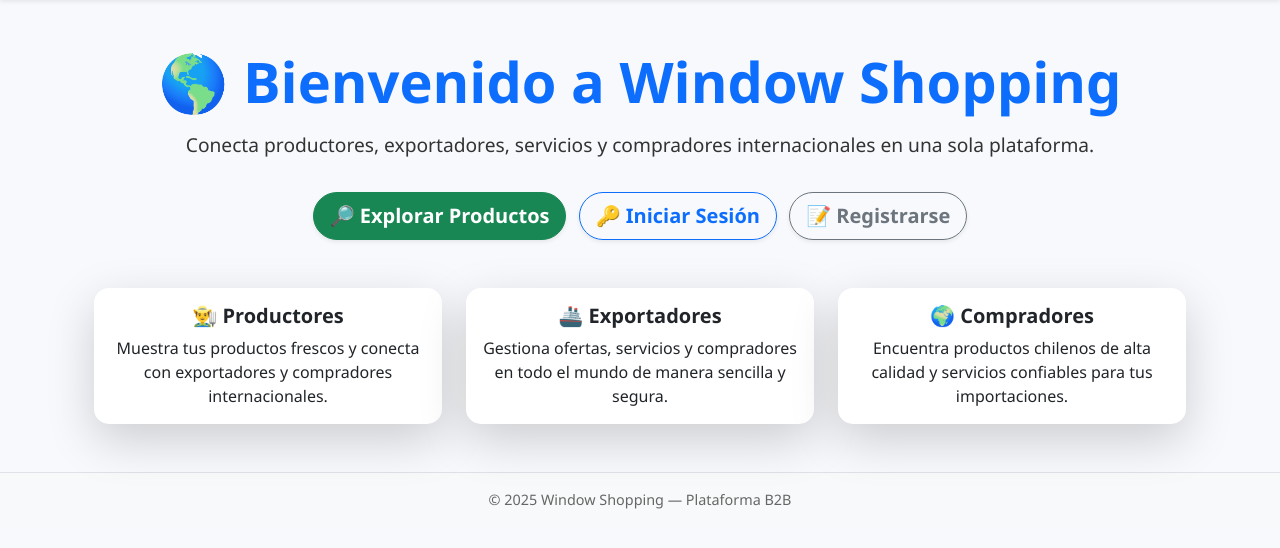
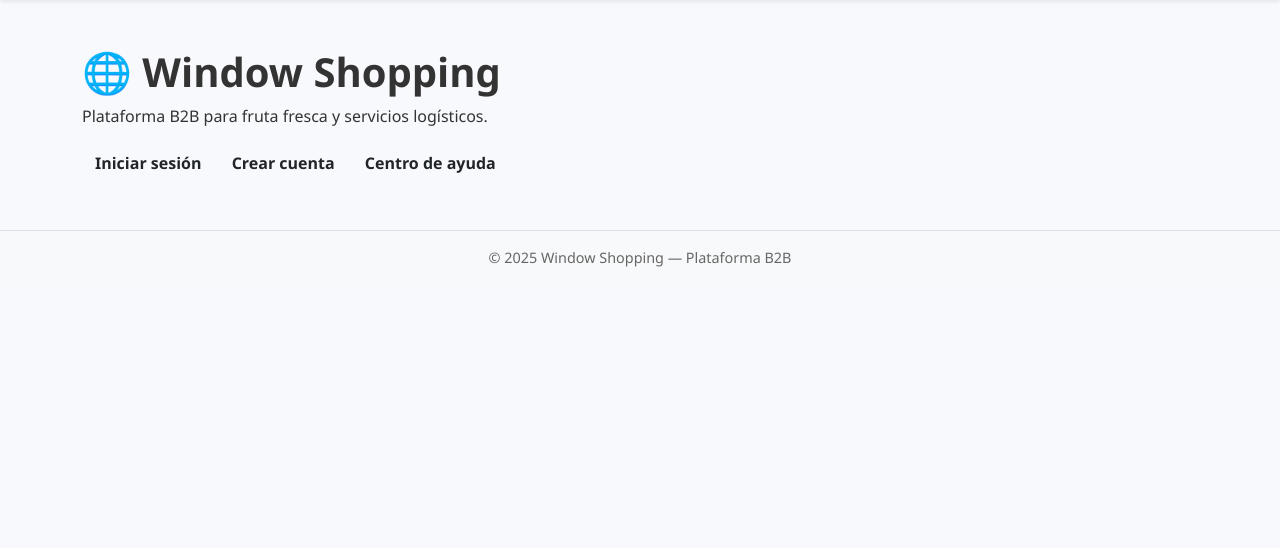
Before and after one commit to crhistopher09ponce04-art/Window-Shopping, a Flask app: page / in a window 1280 px wide. Shown: the part 57-605 px from the top of the page. Run offline with Flask 3, Linux system fonts and the light colour scheme.

Commit message:
Update landing.html

```diff
--- a/templates/landing.html
+++ b/templates/landing.html
@@ -1,59 +1,8 @@
 {% extends "base.html" %}
-
 {% block content %}
-<div class="container text-center mt-5">
-    <h1 class="display-4 fw-bold text-primary">🌎 Bienvenido a Window Shopping</h1>
-    <p class="lead mt-3">
-        Conecta productores, exportadores, servicios y compradores internacionales en una sola plataforma.
-    </p>
-
-    <!-- Botón corregido -->
-    <a href="{{ url_for('dashboard') }}" class="btn btn-lg btn-success shadow-sm mt-3">
-        🔎 Explorar Productos
-    </a>
-
-    <a href="{{ url_for('login') }}" class="btn btn-lg btn-outline-primary shadow-sm mt-3 ms-2">
-        🔑 Iniciar Sesión
-    </a>
-    <a href="{{ url_for('register') }}" class="btn btn-lg btn-outline-secondary shadow-sm mt-3 ms-2">
-        📝 Registrarse
-    </a>
-</div>
-
-<div class="container mt-5">
-    <div class="row g-4">
-        <div class="col-md-4">
-            <div class="card shadow-lg border-0 h-100">
-                <div class="card-body text-center">
-                    <h5 class="card-title fw-bold">👨‍🌾 Productores</h5>
-                    <p class="card-text">
-                        Muestra tus productos frescos y conecta con exportadores y compradores internacionales.
-                    </p>
-                </div>
-            </div>
-        </div>
-
-        <div class="col-md-4">
-            <div class="card shadow-lg border-0 h-100">
-                <div class="card-body text-center">
-                    <h5 class="card-title fw-bold">🚢 Exportadores</h5>
-                    <p class="card-text">
-                        Gestiona ofertas, servicios y compradores en todo el mundo de manera sencilla y segura.
-                    </p>
-                </div>
-            </div>
-        </div>
-
-        <div class="col-md-4">
-            <div class="card shadow-lg border-0 h-100">
-                <div class="card-body text-center">
-                    <h5 class="card-title fw-bold">🌍 Compradores</h5>
-                    <p class="card-text">
-                        Encuentra productos chilenos de alta calidad y servicios confiables para tus importaciones.
-                    </p>
-                </div>
-            </div>
-        </div>
-    </div>
-</div>
+<h1>🌐 Window Shopping</h1>
+<p>{{ t("Plataforma B2B para fruta fresca y servicios logísticos.", "B2B platform for fresh fruit and logistics services.") }}</p>
+<a href="{{ url_for('login') }}" class="btn">{{ t("Iniciar sesión", "Login") }}</a>
+<a href="{{ url_for('register_router') }}" class="btn">{{ t("Crear cuenta", "Register") }}</a>
+<a href="{{ url_for('help_center') }}" class="btn">{{ t("Centro de ayuda", "Help Center") }}</a>
 {% endblock %}
```
